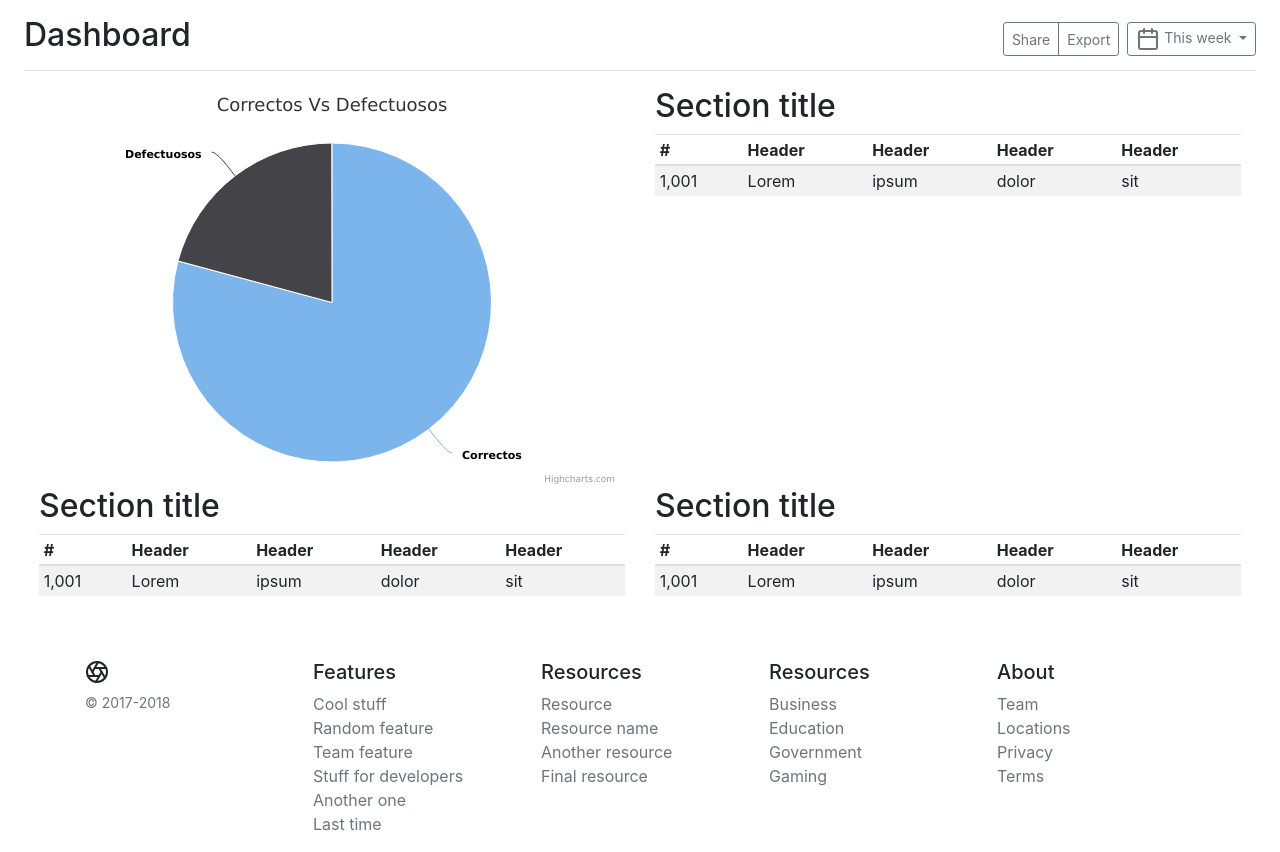
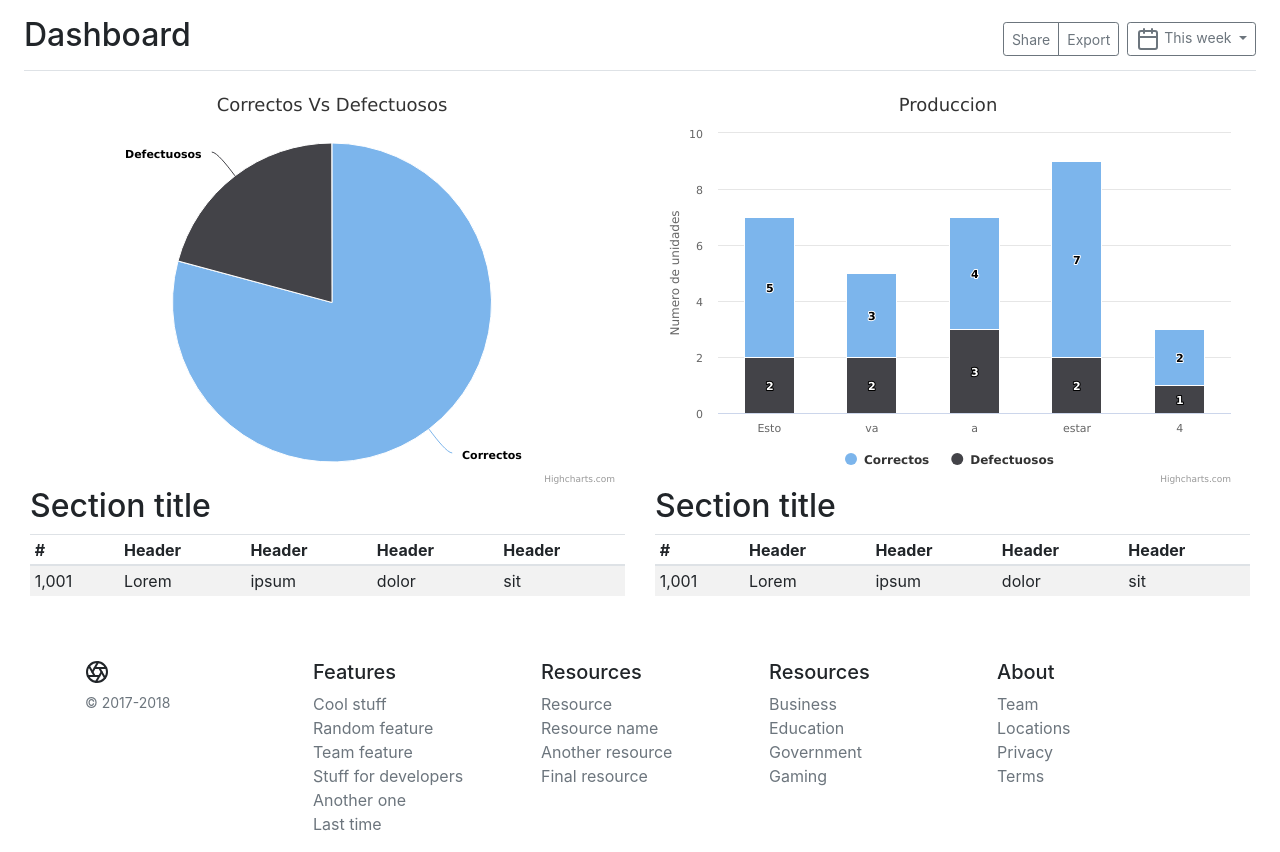
Before and after one commit to Herig14/banda_repo, a CodeIgniter app: page /database/ in a window 1280 px wide. Shown: the part 56-908 px from the top of the page. Run offline with CodeIgniter, Linux system fonts and the light colour scheme; some libraries are stand-ins or nearby versions.

Commit message:
Mejoras en vista principal

```diff
--- a/web/application/views/banda/home.php
+++ b/web/application/views/banda/home.php
@@ -35,30 +35,9 @@
           <div id='container' class="col-md-6" style="min-height: 25em;">
             <h2>Section title</h2>
           </div>
-          <div class="col-md-6">
-            <h2>Section title</h2>
-            <div class="table-responsive">
-              <table class="table table-striped table-sm">
-                <thead>
-                  <tr>
-                    <th>#</th>
-                    <th>Header</th>
-                    <th>Header</th>
-                    <th>Header</th>
-                    <th>Header</th>
-                  </tr>
-                </thead>
-                <tbody>
-                  <tr>
-                    <td>1,001</td>
-                    <td>Lorem</td>
-                    <td>ipsum</td>
-                    <td>dolor</td>
-                    <td>sit</td>
-                  </tr>
+          <div id='container2' class="col-md-6">
+            <h2>gefico 2</h2>
 
-                </tbody>
-              </table>
             </div>
           </div>
         </div>
```
